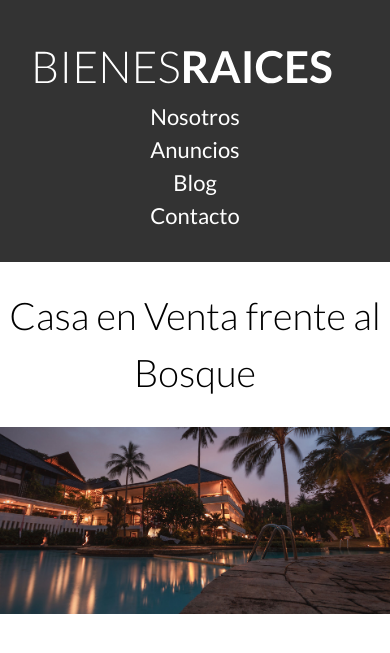
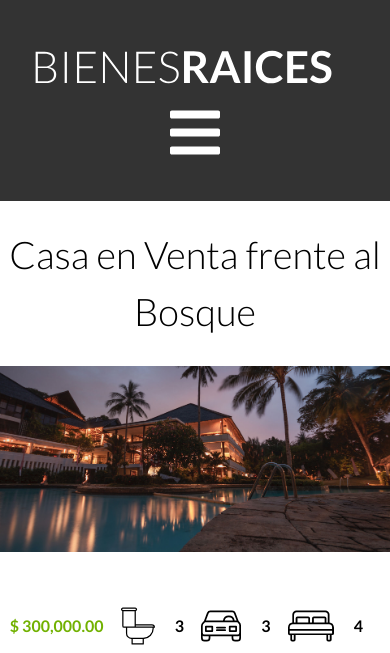
Before and after one commit to EfrenAS/bienesraices, a PHP site: page /anuncio.html in a window 390 px wide. Shown: the top 653 px of the page. Run offline with PHP 8.4, Linux system fonts and the light colour scheme.

Commit message:
Mobile menu is added to all site

```diff
--- a/anuncio.html
+++ b/anuncio.html
@@ -16,7 +16,10 @@
         <a href="/">
             <img src="img/logo.svg" alt="Logotipo de Bienes Raíces">
         </a>
-        <nav class="navigation"> <!-- La etiqueta <nav> se utiliza para la navegación que se tenga en el sitio web-->
+        <div class="mobile-menu">
+          <a href="#navigation"><img src="img/barras.svg" alt="menu icon"></a>
+        </div>
+        <nav id="navigation" class="navigation"> <!-- La etiqueta <nav> se utiliza para la navegación que se tenga en el sitio web-->
           <a href="nosotros.html">Nosotros</a>
           <a href="anuncios.html">Anuncios</a>
           <a href="blog.html">Blog</a>
@@ -58,7 +61,7 @@
   </main>
   <footer class="site-footer section">
     <div class="container footer-container">
-      <nav class="navigation">
+      <nav class="navigation"> <!-- La etiqueta <nav> se utiliza para la navegación que se tenga en el sitio web-->
         <a href="nosotros.html">Nosotros</a>
         <a href="anuncios.html">Anuncios</a>
         <a href="blog.html">Blog</a>
--- a/anuncios.html
+++ b/anuncios.html
@@ -16,7 +16,10 @@
         <a href="/">
             <img src="img/logo.svg" alt="Logotipo de Bienes Raíces">
         </a>
-        <nav class="navigation"> <!-- La etiqueta <nav> se utiliza para la navegación que se tenga en el sitio web-->
+        <div class="mobile-menu">
+          <a href="#navigation"><img src="img/barras.svg" alt="menu icon"></a>
+        </div>
+        <nav id="navigation" class="navigation"> <!-- La etiqueta <nav> se utiliza para la navegación que se tenga en el sitio web-->
           <a href="nosotros.html">Nosotros</a>
           <a href="anuncios.html">Anuncios</a>
           <a href="blog.html">Blog</a>
--- a/blog.html
+++ b/blog.html
@@ -16,7 +16,10 @@
         <a href="/">
             <img src="img/logo.svg" alt="Logotipo de Bienes Raíces">
         </a>
-        <nav class="navigation"> <!-- La etiqueta <nav> se utiliza para la navegación que se tenga en el sitio web-->
+        <div class="mobile-menu">
+          <a href="#navigation"><img src="img/barras.svg" alt="menu icon"></a>
+        </div>
+        <nav id="navigation" class="navigation"> <!-- La etiqueta <nav> se utiliza para la navegación que se tenga en el sitio web-->
           <a href="nosotros.html">Nosotros</a>
           <a href="anuncios.html">Anuncios</a>
           <a href="blog.html">Blog</a>
--- a/contacto.html
+++ b/contacto.html
@@ -16,7 +16,10 @@
         <a href="/">
             <img src="img/logo.svg" alt="Logotipo de Bienes Raíces">
         </a>
-        <nav class="navigation"> <!-- La etiqueta <nav> se utiliza para la navegación que se tenga en el sitio web-->
+        <div class="mobile-menu">
+          <a href="#navigation"><img src="img/barras.svg" alt="menu icon"></a>
+        </div>
+        <nav id="navigation" class="navigation"> <!-- La etiqueta <nav> se utiliza para la navegación que se tenga en el sitio web-->
           <a href="nosotros.html">Nosotros</a>
           <a href="anuncios.html">Anuncios</a>
           <a href="blog.html">Blog</a>
--- a/css/styles.css
+++ b/css/styles.css
@@ -188,6 +188,31 @@ max-width: 800px;
 
 .navigation:hover {
   color: #71b100;
+}
+
+/*Mobile Menu*/
+.mobile-menu img {
+  width: 5rem;
+}
+
+@media (min-width: 768px) {
+  .mobile-menu {
+    display: none;
+  }
+}
+
+.navigation:target {
+  display: block;
+}
+
+.navigation {
+  display: none;
+}
+
+@media (min-width: 768px) {
+  .navigation {
+    display: block;
+  }
 }
 
 /* About-us */
--- a/entrada.html
+++ b/entrada.html
@@ -16,7 +16,10 @@
         <a href="/">
             <img src="img/logo.svg" alt="Logotipo de Bienes Raíces">
         </a>
-        <nav class="navigation"> <!-- La etiqueta <nav> se utiliza para la navegación que se tenga en el sitio web-->
+        <div class="mobile-menu">
+          <a href="#navigation"><img src="img/barras.svg" alt="menu icon"></a>
+        </div>
+        <nav id="navigation" class="navigation"> <!-- La etiqueta <nav> se utiliza para la navegación que se tenga en el sitio web-->
           <a href="nosotros.html">Nosotros</a>
           <a href="anuncios.html">Anuncios</a>
           <a href="blog.html">Blog</a>
--- a/index.html
+++ b/index.html
@@ -16,7 +16,10 @@
         <a href="/">
             <img src="img/logo.svg" alt="Logotipo de Bienes Raíces">
         </a>
-        <nav class="navigation"> <!-- La etiqueta <nav> se utiliza para la navegación que se tenga en el sitio web-->
+        <div class="mobile-menu">
+          <a href="#navigation"><img src="img/barras.svg" alt="menu icon"></a>
+        </div>
+        <nav id="navigation" class="navigation"> <!-- La etiqueta <nav> se utiliza para la navegación que se tenga en el sitio web-->
           <a href="nosotros.html">Nosotros</a>
           <a href="anuncios.html">Anuncios</a>
           <a href="blog.html">Blog</a>
--- a/nosotros.html
+++ b/nosotros.html
@@ -16,7 +16,10 @@
         <a href="/">
             <img src="img/logo.svg" alt="Logotipo de Bienes Raíces">
         </a>
-        <nav class="navigation"> <!-- La etiqueta <nav> se utiliza para la navegación que se tenga en el sitio web-->
+        <div class="mobile-menu">
+          <a href="#navigation"><img src="img/barras.svg" alt="menu icon"></a>
+        </div>
+        <nav id="navigation" class="navigation"> <!-- La etiqueta <nav> se utiliza para la navegación que se tenga en el sitio web-->
           <a href="nosotros.html">Nosotros</a>
           <a href="anuncios.html">Anuncios</a>
           <a href="blog.html">Blog</a>
```
Also changed, not shown: img/original.svg (added).
